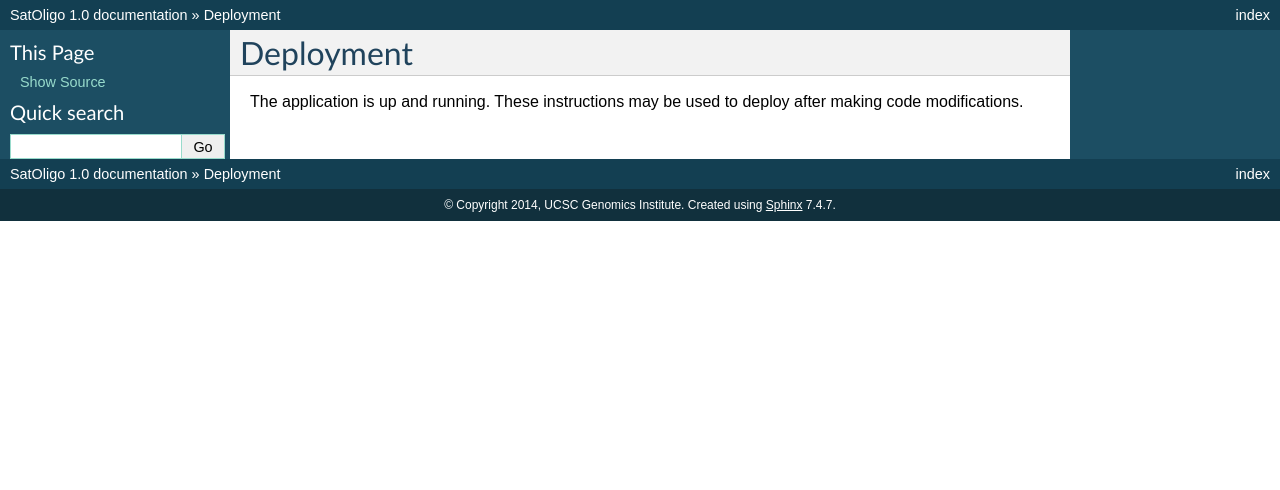
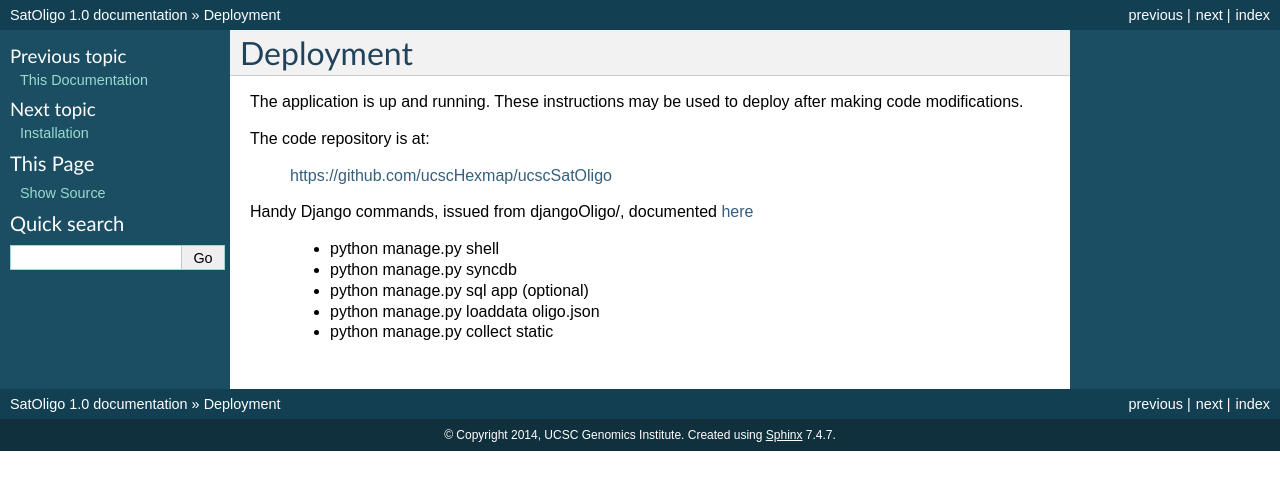
Before and after one commit to terraswat/djangoOligo, a Sphinx documentation site: the page built from proj/templates/docs/deploy.rst, in a window 1280 px wide. Shown: the top 490 px of the page. Built offline with Sphinx 7.4.7, drawn with Linux system fonts in a browser that asks for light colours; pages that are not in the unit, such as notebooks, are missing from menus.

Commit message:
updated docs

```diff
--- a/proj/templates/docs/app.rst
+++ b/proj/templates/docs/app.rst
@@ -2,7 +2,6 @@ Application modules
 -------------------
 
 .. automodule:: app.admin
-.. automodule:: app.forms
 .. automodule:: app.models
 .. automodule:: app.tests
 .. automodule:: app.urls
--- a/proj/templates/docs/deploy.rst
+++ b/proj/templates/docs/deploy.rst
@@ -3,3 +3,15 @@ Deployment
 
 The application is up and running. These instructions may be used to deploy
 after making code modifications.
+
+The code repository is at:
+
+ | `https://github.com/ucscHexmap/ucscSatOligo <https://github.com/ucscHexmap/ucscSatOligo>`_
+
+Handy Django commands, issued from djangoOligo/, documented `here <https://docs.djangoproject.com/en/1.6/ref/django-admin>`_
+
+	- python manage.py shell
+	- python manage.py syncdb
+	- python manage.py sql app (optional)
+	- python manage.py loaddata oligo.json
+	- python manage.py collect static
--- a/proj/templates/docs/devState.rst
+++ b/proj/templates/docs/devState.rst
@@ -1,5 +1,9 @@
 Current Development State
 =========================
+
+The code repository is at:
+
+ | `https://github.com/ucscHexmap/ucscSatOligo <https://github.com/ucscHexmap/ucscSatOligo>`_
 
 To make this application usable, a few things need to be done, outlined here.
 
--- a/proj/templates/docs/docs.rst
+++ b/proj/templates/docs/docs.rst
@@ -12,13 +12,14 @@ Contents:
    :maxdepth: 2
 
    intro
-   requirements
    database
    server
    client
    admin
    devState
    documentation
+   deploy
+   install
 
 Indices and tables
 ==================
--- a/proj/templates/docs/intro.rst
+++ b/proj/templates/docs/intro.rst
@@ -28,3 +28,4 @@ Important URLs:
  | `http://satoligo.soe.ucsc.edu/app <http://satoligo.soe.ucsc.edu/app>`_ : web application
  | `http://satoligo.soe.ucsc.edu/admin <http://satoligo.soe.ucsc.edu/admin>`_ : admin pages
  | `http://satoligo.soe.ucsc.edu/docs <http://satoligo.soe.ucsc.edu/docs>`_ : this documentation
+ | `https://github.com/ucscHexmap/ucscSatOligo <https://github.com/ucscHexmap/ucscSatOligo>`_ : code repository
```
Also changed, not shown: proj/templates/docs/database.rst (+9 -3 lines), proj/templates/docs/install.rst (added, +105 -0 lines), 2 other files.
